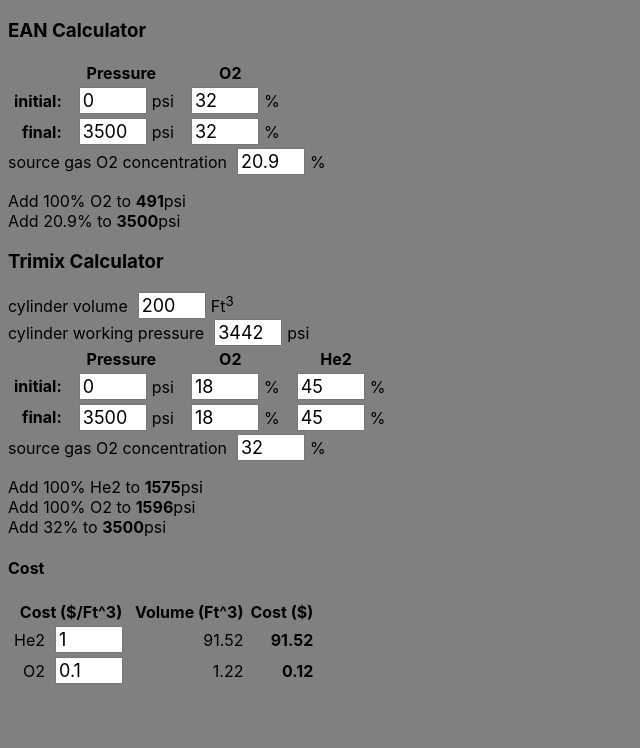
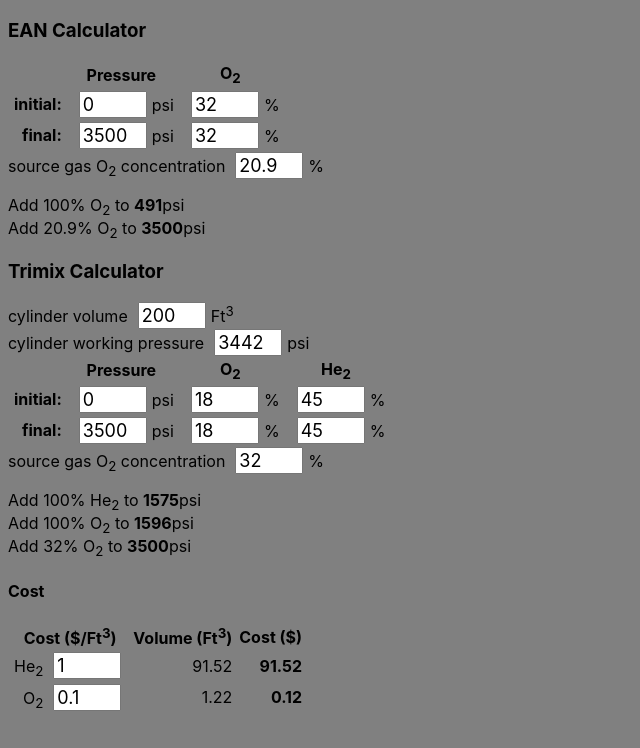
Before and after one commit to bm5w/trimixCalc, a React app: page / in a window 1280 px wide. Shown: the top 748 px of the page, without its empty margins (0-640 px from the left). Built offline with nearby package versions, Linux system fonts and the light colour scheme.

Commit message:
Finish formating sub and sup script tags.

```diff
--- a/app/components/Ean.jsx
+++ b/app/components/Ean.jsx
@@ -48,7 +48,7 @@ class Ean extends React.Component {
                         <tr>
                           <th></th>
                           <th>Pressure</th>
-                          <th>O2</th>
+                          <th>O<sub>2</sub></th>
                         </tr>
                       </thead>
                       <tbody>
@@ -106,7 +106,7 @@ class Ean extends React.Component {
                     </table>
                     <NumberInput
                         onChange={this.onChange}
-                        label='source gas O2 concentration'
+                        label='source gas O<sub>2</sub> concentration'
                         units='%'
                         id='fillO2'
                         value={this.state.fillO2}
@@ -118,13 +118,13 @@ class Ean extends React.Component {
                 {O2Add ?
                     <div>
                         <p>
-                            Add 100% O2 to <span className="bold">{O2Add}</span>psi <br/>
-                            Add {this.state.fillO2}% to <span className="bold">{this.state.finalPressure}</span>psi <br/>
+                            Add 100% O<sub>2</sub> to <span className="bold">{O2Add}</span>psi <br/>
+                            Add {this.state.fillO2}% O<sub>2</sub> to <span className="bold">{this.state.finalPressure}</span>psi <br/>
                         </p>
                     </div> :
                     <div>
                         <p>
-                            Add {this.state.fillO2}% O2 to <span className="bold">{this.state.finalPressure}</span>psi <br/>
+                            Add {this.state.fillO2}% O<sub>2</sub> to <span className="bold">{this.state.finalPressure}</span>psi <br/>
                         </p>
                     </div>
                     }
--- a/app/components/NumberInput.jsx
+++ b/app/components/NumberInput.jsx
@@ -13,16 +13,17 @@ class NumberInput extends React.Component {
     }
 
     render() {
-        let test = {__html:this.props.units};
+        let units = {__html:this.props.units};
+        let label = {__html:this.props.label};
         return (
             <div className='row'>
-                <label className='header' htmlFor={this.props.id}>{this.props.label}</label>
+                <label className='header' htmlFor={this.props.id} dangerouslySetInnerHTML={label}></label>
                 <input
                     type='number'
                     id={this.props.id}
                     value={this.props.value}
                     onChange={this.handleChange}
-                    label={this.props.label}
+                    label={label}
                     required
                     min={this.props.min ?
                             this.props.min : undefined}
@@ -31,7 +32,7 @@ class NumberInput extends React.Component {
                     step={this.props.step ?
                             this.props.step : undefined}
                 />
-                <span dangerouslySetInnerHTML={test}></span>
+                <span dangerouslySetInnerHTML={units}></span>
             </div>
         )
 
--- a/app/components/Trimix.jsx
+++ b/app/components/Trimix.jsx
@@ -34,8 +34,8 @@ class Cost extends React.Component {
                 <table>
                     <thead>
                         <tr>
-                            <th>Cost ($/Ft^3)</th>
-                            <th>Volume (Ft^3)</th>
+                            <th>Cost ($/Ft<sup>3</sup>)</th>
+                            <th>Volume (Ft<sup>3</sup>)</th>
                             <th>Cost ($)</th>
                         </tr>
                      </thead>
@@ -44,7 +44,7 @@ class Cost extends React.Component {
                             <td>
                                 <NumberInput
                                     onChange={this.onChange}
-                                    label='He2'
+                                    label='He<sub>2</sub>'
                                     id='He2Cost'
                                     value={this.state.He2Cost}
                                     step='0.01'
@@ -61,7 +61,7 @@ class Cost extends React.Component {
                             <td>
                                 <NumberInput
                                     onChange={this.onChange}
-                                    label='O2'
+                                    label='O<sub>2</sub>'
                                     id='O2Cost'
                                     value={this.state.O2Cost}
                                     step='0.01'
@@ -168,8 +168,8 @@ class Trimix extends React.Component {
                         <tr>
                           <th></th>
                           <th>Pressure</th>
-                          <th>O2</th>
-                          <th>He2</th>
+                          <th>O<sub>2</sub></th>
+                          <th>He<sub>2</sub></th>
                         </tr>
                       </thead>
                       <tbody>
@@ -249,7 +249,7 @@ class Trimix extends React.Component {
                     </table>
                     <NumberInput
                         onChange={this.onChange}
-                        label='source gas O2 concentration'
+                        label='source gas O<sub>2</sub> concentration'
                         units='%'
                         id='fillO2'
                         value={this.state.fillO2}
@@ -261,9 +261,9 @@ class Trimix extends React.Component {
                 <div>
                     {(this.state.finalPressure > O2Add && this.state.finalPressure > He2Add) ?
                     <p>
-                        Add 100% He2 to <span className="bold">{He2Add}</span>psi <br/>
-                        Add 100% O2 to <span className="bold">{O2Add}</span>psi <br/>
-                        Add {this.state.fillO2}% to <span className="bold">{this.state.finalPressure}</span>psi <br/>
+                        Add 100% He<sub>2</sub> to <span className="bold">{He2Add}</span>psi <br/>
+                        Add 100% O<sub>2</sub> to <span className="bold">{O2Add}</span>psi <br/>
+                        Add {this.state.fillO2}% O<sub>2</sub> to <span className="bold">{this.state.finalPressure}</span>psi <br/>
                     </p> : <p> Impossible to mix </p>}
                 </div>
                 <Cost
```
